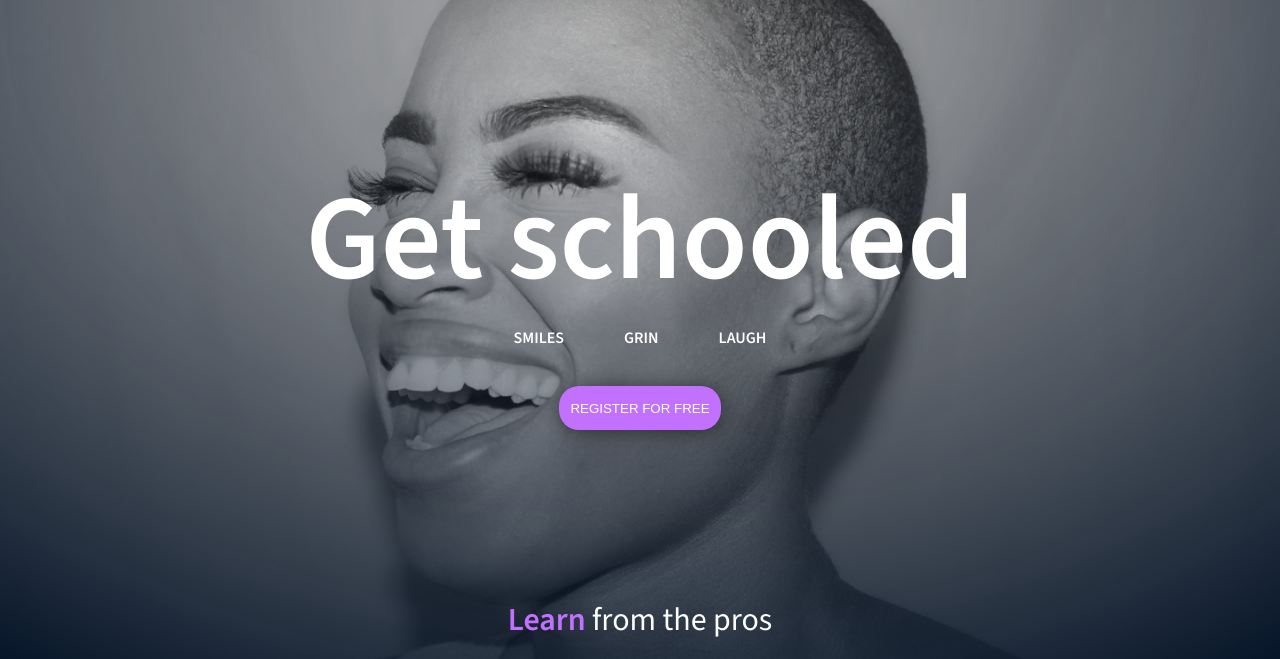
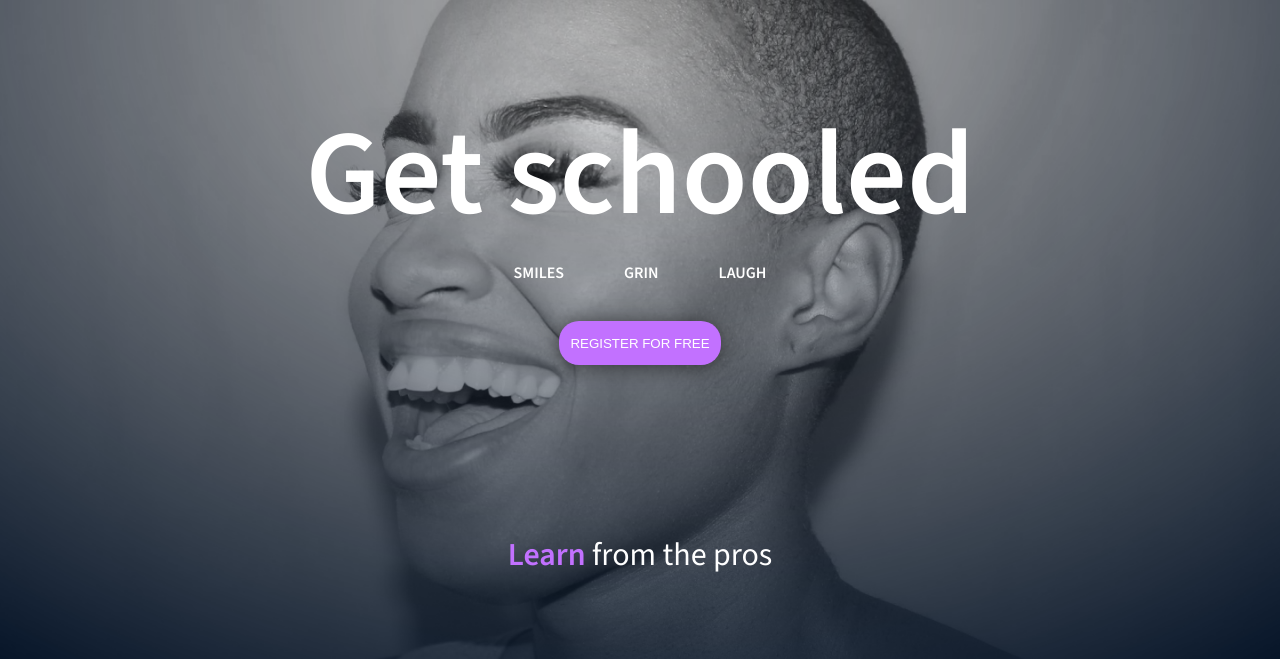
Before and after one commit to KAboelnaga/alx_html_css, a plain HTML site: page css_advanced/index.html in a window 1280 px wide. Shown: the part 68-727 px from the top of the page. Drawn offline with nearby package versions, Linux system fonts and the light colour scheme.

Commit message:
made some changes

```diff
--- a/css_advanced/index.html
+++ b/css_advanced/index.html
@@ -9,10 +9,10 @@
     <link rel="preconnect" href="https://fonts.gstatic.com" crossorigin>
     <link href="https://fonts.googleapis.com/css2?family=Source+Sans+3:ital,wght@0,200..900;1,200..900&display=swap" rel="stylesheet">
     <link rel="stylesheet" href="https://cdnjs.cloudflare.com/ajax/libs/font-awesome/6.5.0/css/all.min.css" integrity="sha512-..." crossorigin="anonymous" referrerpolicy="no-referrer" />
-    <title>Document</title>
+    <title>SmileSchool</title>
 </head>
 <body class="source-sans-3">
-    <header>
+    <header style="position: absolute; width: 100vw; display: flex; justify-content: center; align-items: center; z-index: 1;">
         <nav>
             <img src="./images/logo.png" alt="logo">
 
@@ -26,6 +26,8 @@
     </header>
     <main>
         <section id="banner">
+        <img src="./images/Object.png" id="bg-img" alt="" style="width: 100vw; position: absolute; top: 0; left: 0; z-index: -1;">
+
             <div style="display: flex; align-items: center; justify-content: center; flex-direction: column;">
                 <h1 class="source-sans-3-bold">Get schooled</h1>
                 <div id="banner-text" class="source-sans-3-bold">
@@ -36,7 +38,7 @@
                 <button>REGISTER FOR FREE</button>
             </div>
             <div>
-                <h2 style="text-align: center; font-size: 32px; margin-top: 168px;" class="source-sans-3-light"><span style="color: #C271FF;  font-size: 32px;" class="source-sans-3-bold" >Learn</span> from the pros</h2>
+                <h2 style="text-align: center; font-size: 32px; margin-top: 168px; " class="source-sans-3-light"><span style="color: #C271FF;  font-size: 32px;" class="source-sans-3-bold" >Learn</span> from the pros</h2>
                 <div style="display: flex; text-align: center; justify-content: space-evenly; margin-top: 87px;">
                     <div>
                         <img src="./images/1.png" alt="">
@@ -61,7 +63,7 @@
                 </div>
             </div>
         </section>
-        <section style="background-color: #C271FF; width: 100vw; display: flex; justify-content: center; align-items: center; gap: 53px; margin-top: 87px; height: 392px;">
+        <section style="background-color: #C271FF; width: 100vw; display: flex; justify-content: center; align-items: center; gap: 53px; height: 392px; margin-top: -1px; max-width: 100vw; flex-wrap: wrap;">
             <div>
                 <img src="./images/5.png" alt="image">
             </div>
@@ -73,7 +75,7 @@
         </section>
         <section style="color: black; display: flex; justify-content: center; margin-top: 87px; flex-direction: column; width: 100vw;">
             <h2 class="source-sans-3-light" style="text-align: center; font-size: 32px;">Most <span style="color: #C271FF;" class="source-sans-3-bold">popular</span> tutorials</h2>
-            <div style="display: flex; flex-direction: row; margin-top: 75px; gap: 31px; justify-content: center;">
+            <div style="display: flex; flex-direction: row; margin-top: 75px; gap: 31px; justify-content: center; max-width: 100vw; flex-wrap: wrap;">
                 <div style="width: 255px;">
                     <div  style="position: relative; display: inline-block;">
                         <img src="./images/9.png" alt="">
@@ -234,7 +236,7 @@
         </section>
     </main>
     <footer>
-        <section style="background-color: #071629; width: 100vw; height: 249px; margin-top: 84px;">
+        <section style="background-color: #071629; width: 100vw; height: 249px; margin-top: 84px; max-width: 100vw;">
             <div style="display: flex; justify-content: space-around; align-items: center; padding-top: 90px;" flex; justify-content: space-around; align-items: center;>
                 <img src="./images/logo.png" alt="logo">
                 <div>
@@ -247,4 +249,5 @@
         </section>
     </footer>
 </body>
+<script src="script.js"></script>
 </html>
--- /dev/null
+++ b/css_advanced/script.js
@@ -0,0 +1,11 @@
+function updateBannerHeight() {
+    const img = document.getElementById('bg-img');
+    const banner = document.getElementById('banner');
+
+    if (img && banner) {
+      banner.style.minHeight = img.offsetHeight + 'px';
+    }
+  }
+
+  window.addEventListener('load', updateBannerHeight);
+  window.addEventListener('resize', updateBannerHeight);
--- a/css_advanced/styles.css
+++ b/css_advanced/styles.css
@@ -22,10 +22,8 @@
   font-style: normal;
 }
 body {
-  background-image: url("./images/Object.png");
-  background-repeat: no-repeat;
-  background-size: contain;
-  background-position: top;
+  width: 100%;
+  overflow-x: hidden;
   color: white;
   font-family: "source-sans-pro";
 }
@@ -59,6 +57,10 @@ ul {
   justify-content: space-between;
 }
 #banner {
+  margin: 0;
+  padding: 0;
+  width: 100%;
+  height: max-content;
   display: flex;
   justify-content: center;
   flex-direction: column;
```
